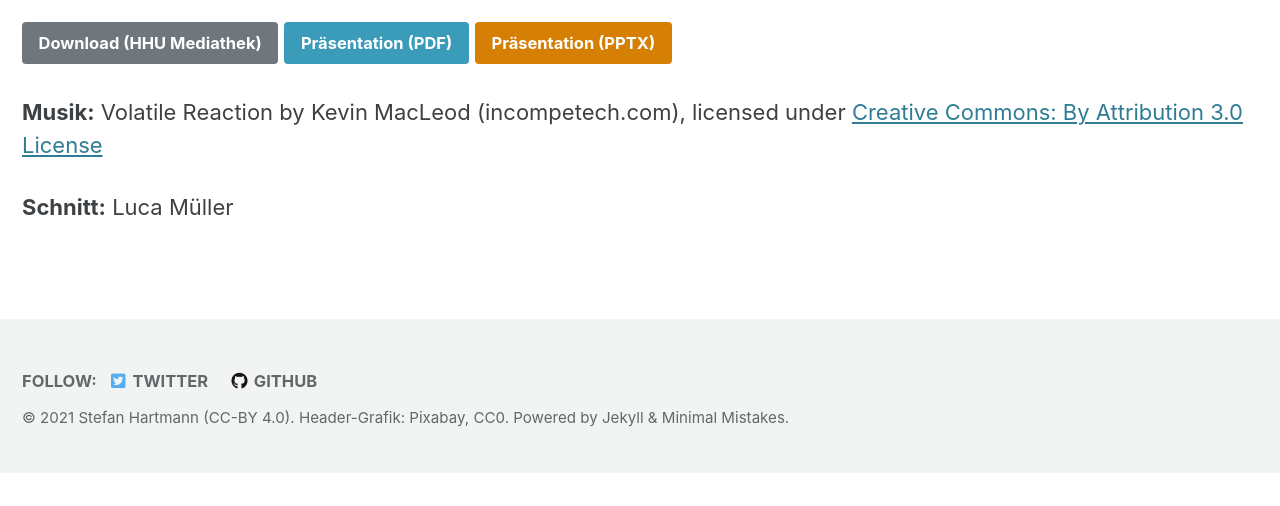
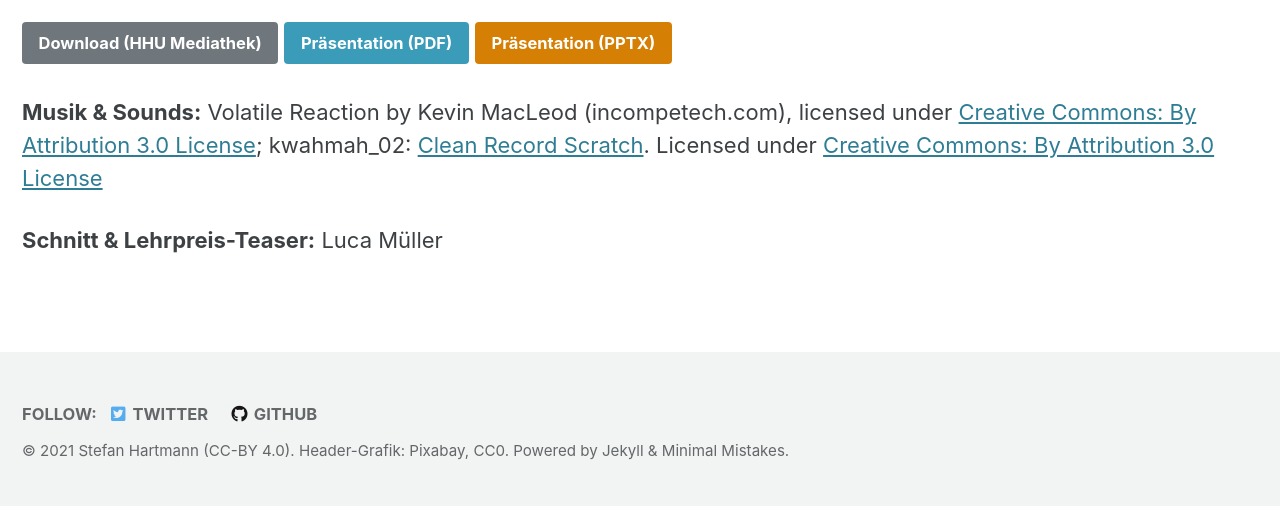
Before and after one commit to empirical-linguistics/mmb, a Jekyll site: the page built from videos/05-metonymie.md, in a window 1280 px wide. Shown: the part 885-1391 px from the top of the page. Built offline with Jekyll 4.4.1, drawn with Linux system fonts in a browser that asks for light colours; cached includes are drawn as plain includes; before the commit the page ends 1358 px from its top, so only the background shows below that.

Commit message:
added sound attribution

```diff
--- a/videos/05-metonymie.md
+++ b/videos/05-metonymie.md
@@ -15,6 +15,6 @@ toc: false
 
 <a href="https://mediathek.hhu.de/watch/990bf179-e923-41f4-895e-0051241f8bec" class="btn btn--primary">Download (HHU Mediathek)</a> <a href="https://uni-duesseldorf.sciebo.de/s/QY93kXCULt5SwEv" class="btn btn--info">Präsentation (PDF)</a> <a href="https://uni-duesseldorf.sciebo.de/s/EgTYkLWdXzODM9r" class="btn btn--warning">Präsentation (PPTX)</a>
 
-<p><strong>Musik:</strong> Volatile Reaction by Kevin MacLeod (incompetech.com), licensed under <a href="https://creativecommons.org/licenses/by/3.0/" target="_blank">Creative Commons: By Attribution 3.0 License</a></p>
+<p><strong>Musik & Sounds:</strong> Volatile Reaction by Kevin MacLeod (incompetech.com), licensed under <a href="https://creativecommons.org/licenses/by/3.0/" target="_blank">Creative Commons: By Attribution 3.0 License</a>; kwahmah_02: <a href="https://freesound.org/people/kwahmah_02/sounds/269476/" target="_blank">Clean Record Scratch</a>. Licensed under <a href="https://creativecommons.org/licenses/by/3.0/" target="_blank">Creative Commons: By Attribution 3.0 License</a></p>
 
-<p><strong>Schnitt:</strong> Luca Müller</p>
+<p><strong>Schnitt & Lehrpreis-Teaser:</strong> Luca Müller</p>
```
